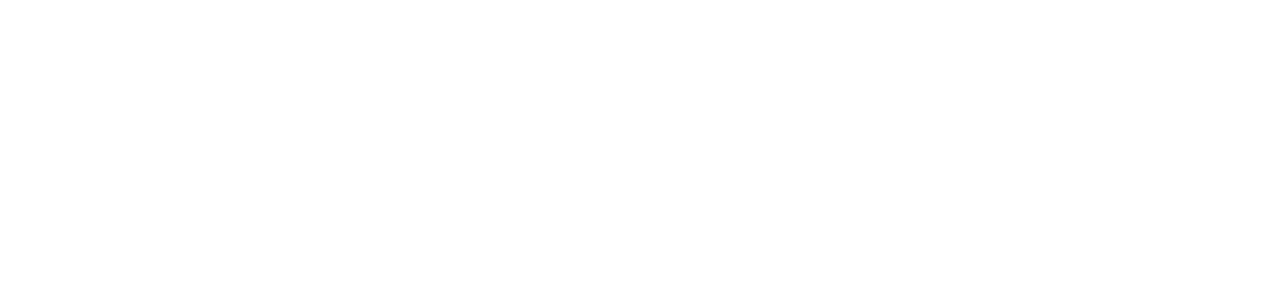
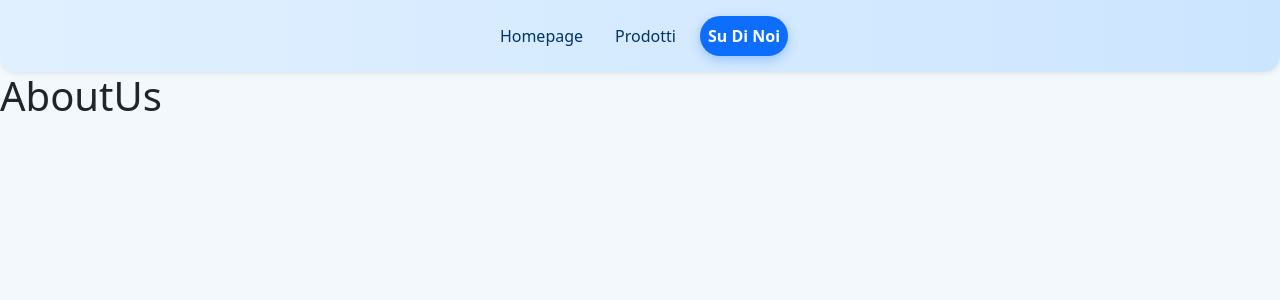
Before and after one commit to ErikaArci99/react-router, a React (Vite) app in the folder react-router/: page /aboutus in a window 1280 px wide. Before the commit this address had no page. Shown: the top 300 px of the page. Built offline with nearby package versions, Linux system fonts and the light colour scheme.

Commit message:
[UPD] stilizzata navbar

```diff
--- a/react-router/index.html
+++ b/react-router/index.html
@@ -5,6 +5,8 @@
   <meta charset="UTF-8" />
   <link rel="icon" type="image/svg+xml" href="/vite.svg" />
   <meta name="viewport" content="width=device-width, initial-scale=1.0" />
+  <link href="https://cdn.jsdelivr.net/npm/bootstrap@5.3.6/dist/css/bootstrap.min.css" rel="stylesheet"
+    integrity="sha384-4Q6Gf2aSP4eDXB8Miphtr37CMZZQ5oXLH2yaXMJ2w8e2ZtHTl7GptT4jmndRuHDT" crossorigin="anonymous">
   <title>react-router</title>
 </head>
 
--- a/react-router/src/App.css
+++ b/react-router/src/App.css
@@ -1,13 +1,31 @@
+body {
+  background-color: #f2f8fc;
+}
+
+.navbar-custom {
+  background: linear-gradient(to right, #e0f0ff, #cce5ff);
+  border-radius: 0 0 16px 16px;
+  padding: 1rem 0;
+}
+
 .custom-link {
-  color: black;
-  text-decoration: none;
-  cursor: pointer;
+  color: #003366;
+  font-weight: 500;
+  padding: 0.5rem 1rem;
+  border-radius: 999px;
+  transition: all 0.3s ease;
 }
 
 .custom-link:hover {
-  font-weight: 700;
+  background-color: #d0e9ff;
+  color: #0056b3;
+  box-shadow: 0 4px 8px rgba(0, 86, 179, 0.2);
+  text-decoration: none;
 }
 
 .custom-link-active {
+  background-color: #0d6efd;
+  color: white;
   font-weight: 700;
+  box-shadow: 0 4px 12px rgba(13, 110, 253, 0.3);
 }
--- a/react-router/src/App.jsx
+++ b/react-router/src/App.jsx
@@ -12,7 +12,7 @@
       <BrowserRouter>
         <Routes>
           <Route path="/" Component={Homepage} />
-          <Route path="/about" Component={AboutUs} />
+          <Route path="/aboutus" Component={AboutUs} />
           <Route path="/products" Component={Products} />
         </Routes>
       </BrowserRouter>
--- a/react-router/src/components/NavBar.jsx
+++ b/react-router/src/components/NavBar.jsx
@@ -7,25 +7,28 @@
         label: 'Homepage',
     },
     {
-        path: '/about',
-        label: 'About',
+        path: '/products',
+        label: 'Prodotti',
     },
     {
-        path: '/products',
-        label: 'Prodotti',
+        path: '/aboutus',
+        label: 'Su Di Noi',
     },
 ]
 
 const NavBar = () => {
     return (
-        <nav>
-            <ul>
+        <nav className="navbar navbar-expand-lg navbar-custom shadow-sm">
+            <div className="container justify-content-center">
+                <ul className="navbar-nav gap-3">
                     {links.map((link, index) => (
-                    <li key={index}>
+                        <li className="nav-item" key={index}>
                             <NavLink
                                 to={link.path}
                                 className={({ isActive }) =>
-                                isActive ? 'custom-link custom-link-active' : 'custom-link'
+                                    isActive
+                                        ? 'nav-link custom-link custom-link-active'
+                                        : 'nav-link custom-link'
                                 }
                             >
                                 {link.label}
@@ -33,6 +36,7 @@
                         </li>
                     ))}
                 </ul>
+            </div>
         </nav>
     )
 }
```
Lines whose indentation alone changed are shown as unchanged.
